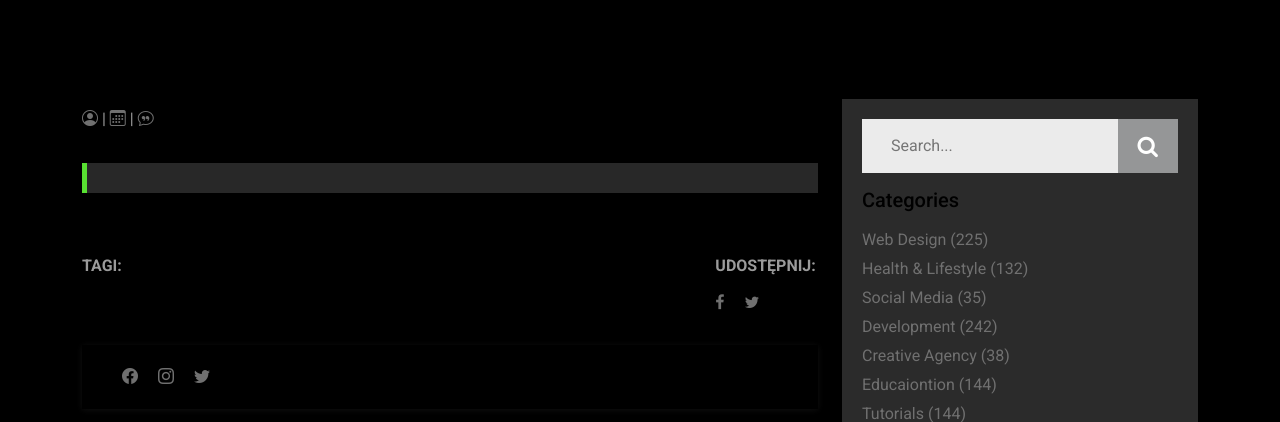
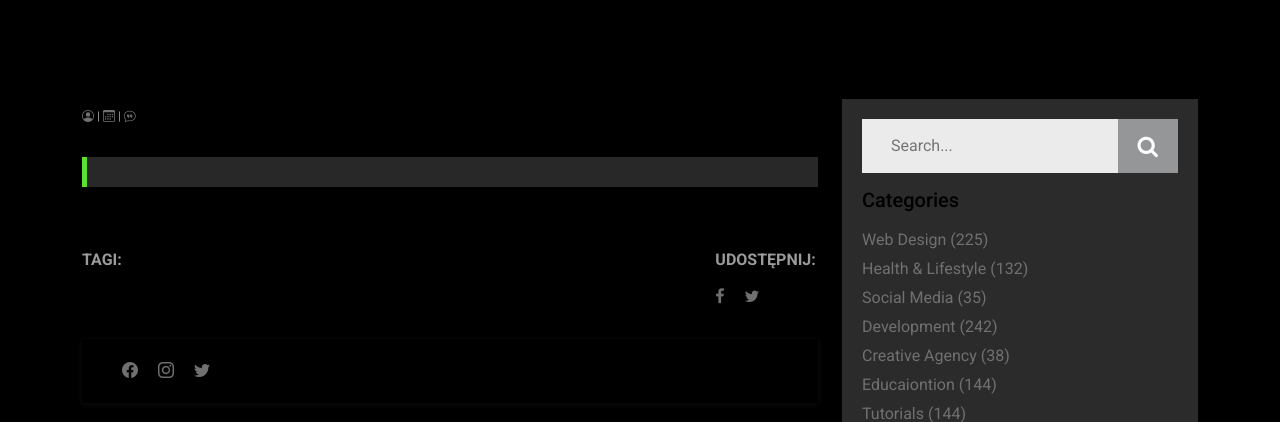
Before and after one commit to informatykdmd/dmdinwestycje, a Flask app: template templates/blogOne.html in a window 1280 px wide. Shown: the part 562-984 px from the top of the page. Run offline with Flask 3, Linux system fonts and the light colour scheme; the template is opened without the code that fills it, so the values that code supplies are empty; some libraries are stand-ins or nearby versions.

Commit message:
Working now

```diff
--- a/templates/blogOne.html
+++ b/templates/blogOne.html
@@ -45,7 +45,7 @@
                 </h2>
                 <div class="d-flex align-items-center details-post-data">
                   <div class="post-meta d-flex">
-                      <p class="font-size-medium">
+                      <p class="font-size-small">
                         <a href="#author_link"><i class="bi bi-person-circle"></i> {{choiced['author']}} </a> |
                         <a href="#"><i class="bi bi-calendar3"></i> {{choiced['data']}} </a> |
                         <a href="#comments_link"><i class="bi bi-chat-quote"></i> {{choiced['len']}} </a>
```
